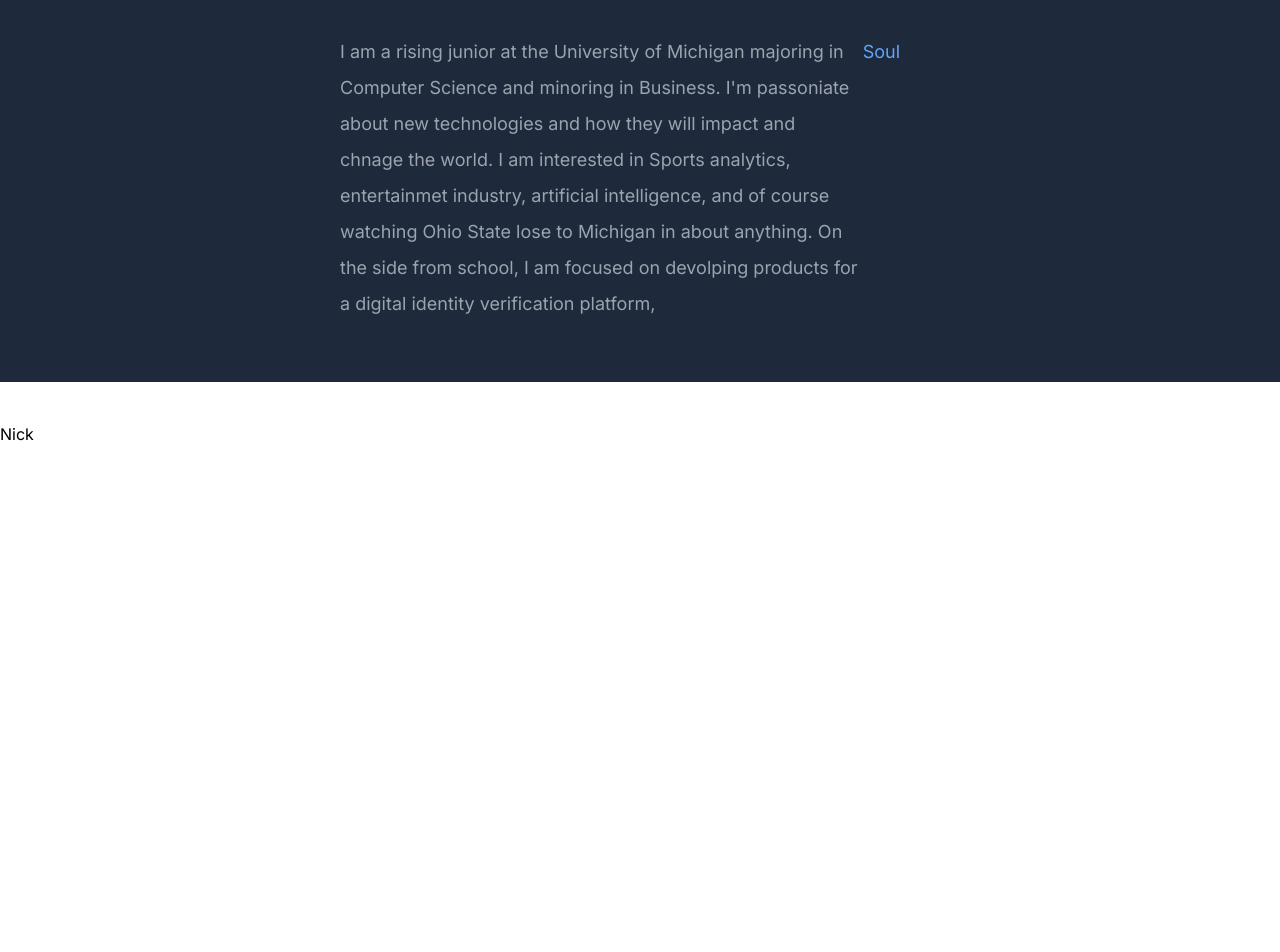
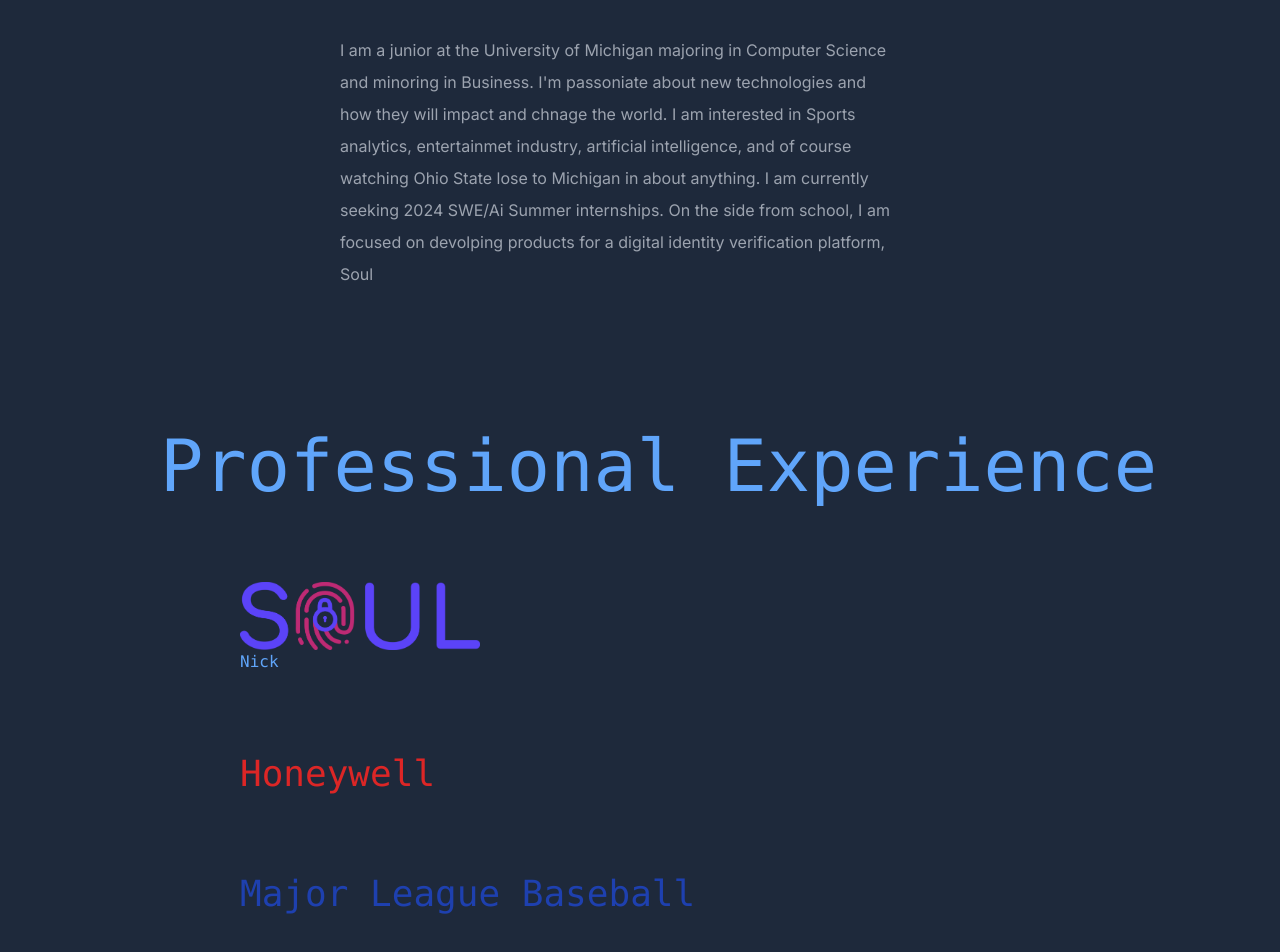
Before and after one commit to vinokour/my-website, a Next.js app: page / in a window 1280 px wide. Shown: the part 666-1618 px from the top of the page. Before the commit the page ends 1112 px from the top, so only its background shows below. Built offline with nearby package versions, Linux system fonts and the light colour scheme.

Commit message:
Adding Professional Experience, need to fix Soul link

```diff
--- /dev/null
+++ b/src/app/components/experience.tsx
@@ -0,0 +1,16 @@
+import Soul from "./soul"
+export default function Experience(){
+
+    return(
+        <div className="flex flex-col justify-normal py-20 w-full font-mono  text-7xl bg-slate-800">
+            <p className="ml-20 px-20 text-blue-400 items-center font-mono">Professional Experience
+            <div className="mt-20 ml-20 font-mono text-5xl">
+               <Soul></Soul>
+               <p className=" text-base">Nick</p>
+               </div>
+            <p className=" text-4xl mt-20 ml-20 text-red-600">Honeywell</p>
+            <p className=" text-4xl text-blue-800 mt-20 ml-20">Major League Baseball</p></p>
+
+        </div>
+    )
+}
--- a/src/app/components/picture.tsx
+++ b/src/app/components/picture.tsx
@@ -13,11 +13,11 @@
             <img src="/Photo.jpg" className="rounded-md drop-shadow-lg w-[150vw] h-60 ml-20" />
             </div> */}
 
-        <p className="flex text-lg  text-gray-400 py-5 leading-loose"> I am a rising junior at the University of Michigan majoring in
+        <p className="flex text-base  text-gray-400 py-5 leading-loose"> I am a junior at the University of Michigan majoring in
         Computer Science and minoring in Business. I'm passoniate about new technologies and how they will impact and chnage the world. I am interested in
-        Sports analytics, entertainmet industry, artificial intelligence, and of course watching Ohio State lose to Michigan in about anything. On the side from school, I am focused on devolping products for a digital identity verification platform,<span className=" text-blue-400">Soul</span>
+        Sports analytics, entertainmet industry, artificial intelligence, and of course watching Ohio State lose to Michigan in about anything.
+        I am currently seeking 2024 SWE/Ai Summer internships. On the side from school, I am focused on devolping products for a digital identity verification platform, Soul
         </p>
-
         </div>
 
     )
--- /dev/null
+++ b/src/app/components/soul.tsx
@@ -0,0 +1,5 @@
+export default function Soul(){
+    return (
+        <img className=" w-1/4" src="soul4.png"></img>
+    );
+}
--- a/src/app/page.tsx
+++ b/src/app/page.tsx
@@ -2,6 +2,7 @@
 import Navbar from "./components/navbar";
 import Picture from "./components/picture";
 import Aboutbar from "./components/aboutbar";
+import Experience from "./components/experience";
 export default function Home() {
   return (
     <div className="  w-full h-[100vh]">
@@ -10,13 +11,12 @@
         <div className="flex bg-slate-800 flex-row justify-center w-full py-10 mr-20 mt-10 text-black ">
           <div className="bg-slate-800 flex flex-col w-[50%] mr-10 h-[50%]">
             <Picture></Picture>
+
           </div>
+
         </div>
-        <div className="flex flex-row  bg-slate-800 w-full h-full py-15 ">
-          {/* <Aboutbar></Aboutbar> */}
-        </div>
-        <div className="flex   flex-col  bg-white pt-10">Nick</div>
-      </div>
+        <Experience></Experience>
+    </div>
     </div>
   );
 }
```
Also changed, not shown: public/soul4.png (added).
